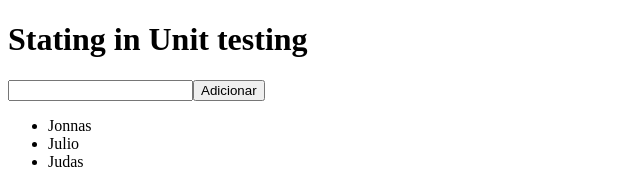
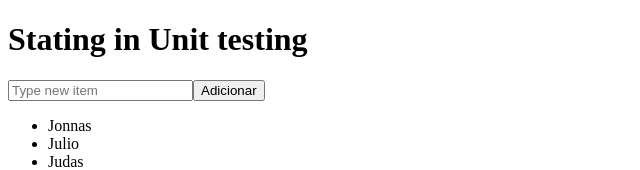
Before and after one commit to AlvesPHGA/unit-test, a React (Vite) app: page / in a window 1280 px wide. Shown: the top 170 px of the page, without its empty margins (0-640 px from the left). Built offline with nearby package versions, Linux system fonts and the light colour scheme.

Commit message:
was add a new test to input

```diff
--- a/src/App.tsx
+++ b/src/App.tsx
@@ -12,6 +12,7 @@ function App() {
          <h1 className="text">Stating in Unit testing</h1>
 
          <input
+            placeholder="Type new item"
             type="text"
             value={newItem}
             onChange={(e) => setNewItem(e.target.value)}
```
Also changed, not shown: 1 other file (tests, documents, lock files or other folders).
